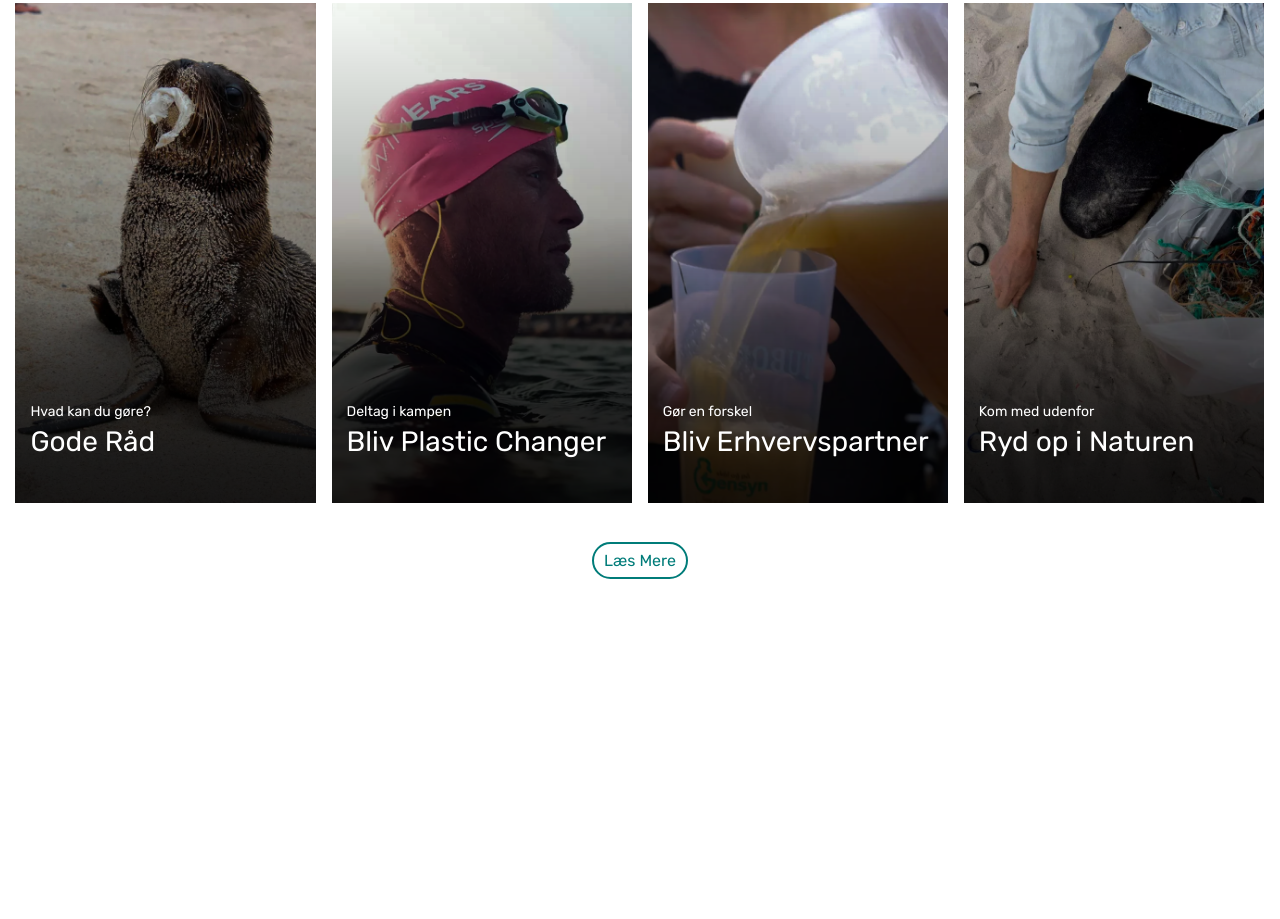
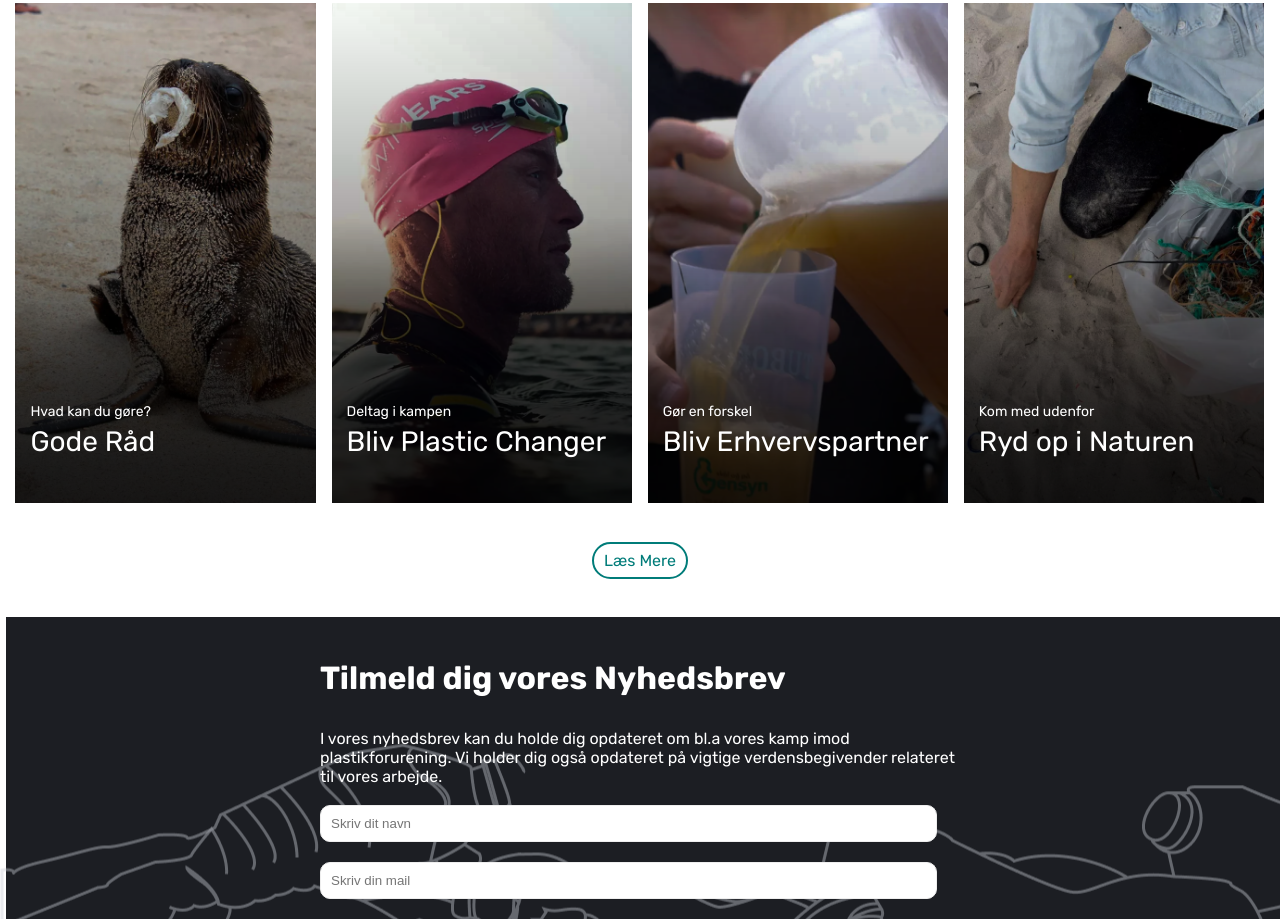
Before and after one commit to emilabrahamson/eksamentredje, an Astro site: page / in a window 1280 px wide. Shown: the part 2297-3216 px from the top of the page. Before the commit the page ends 2876 px from the top, so only its background shows below. Built offline with nearby package versions, Linux system fonts and the light colour scheme; Astro itself is replaced by a stand-in of ours.

Commit message:
newsletter

```diff
--- /dev/null
+++ b/src/components/Newsletter.astro
@@ -0,0 +1,49 @@
+---
+---
+<div id="bg-flasker">
+    <div class="center">
+<h1>Tilmeld dig vores Nyhedsbrev</h1>
+<p>I vores nyhedsbrev kan du holde dig opdateret om bl.a
+    vores kamp imod plastikforurening. Vi holder dig også opdateret på vigtige verdensbegivender relateret til vores arbejde. </p>
+    <input type="text" placeholder="Skriv dit navn" class="formular" />
+    <input type="text" placeholder="Skriv din mail" class="formular" /></div>
+</div>
+<style>
+    #bg-flasker{
+       background-image: url("../assets/bg-flasker.png");
+    }
+
+    .center {
+  margin: auto;
+  width: 50%;
+  padding: 10px;
+}
+
+.center form{
+  margin: auto;
+  width: 50%;
+  padding: 10px;
+}
+
+input {
+  display:block;
+  width:93%;
+  margin:10px 0;
+  padding:10px;
+  margin-top: 3%;
+}
+.formular {
+  border-radius:10px;
+  border: 1px solid #eee;
+  transition: .3s border-color;
+}
+.formular:hover {
+  border: 1px solid #aaa;
+}
+
+h1,p {
+    color: white;
+    margin-top: 5%;
+}
+
+</style>
--- a/src/components/Sektion4.astro
+++ b/src/components/Sektion4.astro
@@ -1,6 +1,5 @@
 ---
 import Button03 from "./Button03.astro";
-import { Image } from "astro:assets";
 ---
 <div class="deltag">
 <h1>DELTAG I KAMPEN MED OS</h1>
@@ -24,6 +23,7 @@ margin-left: 1.2%;
 
 .button {
     margin-top: 3%;
+    margin-bottom: 3%;
     text-align: center;
 }
 
--- a/src/pages/index.astro
+++ b/src/pages/index.astro
@@ -3,6 +3,7 @@ import HeroSection from "../components/HeroSection.astro";
 import InfoSektion from "../components/InfoSektion.astro";
 import BlivKlimaVen from "../components/BlivKlimaVen.astro";
 import Sektion4 from "../components/Sektion4.astro";
+import Newsletter from "../components/Newsletter.astro";
 import "../styles/global.css";
 ---
 
@@ -19,6 +20,7 @@ import "../styles/global.css";
 		<InfoSektion />
 		<BlivKlimaVen />
 <Sektion4 />
+<Newsletter />
 
 	</body>
 </html>
```
Also changed, not shown: src/assets/bg-flasker.png (added).
